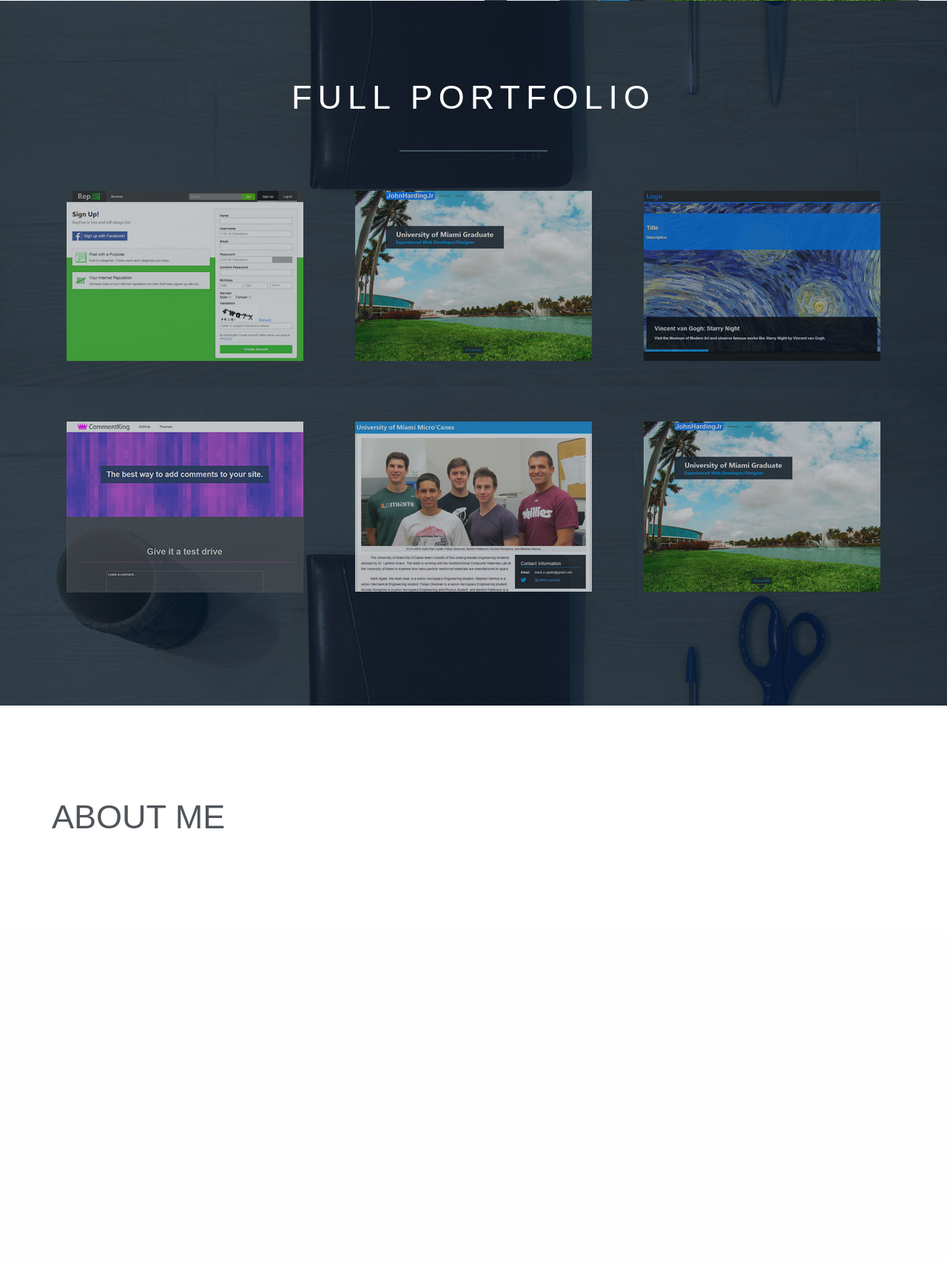
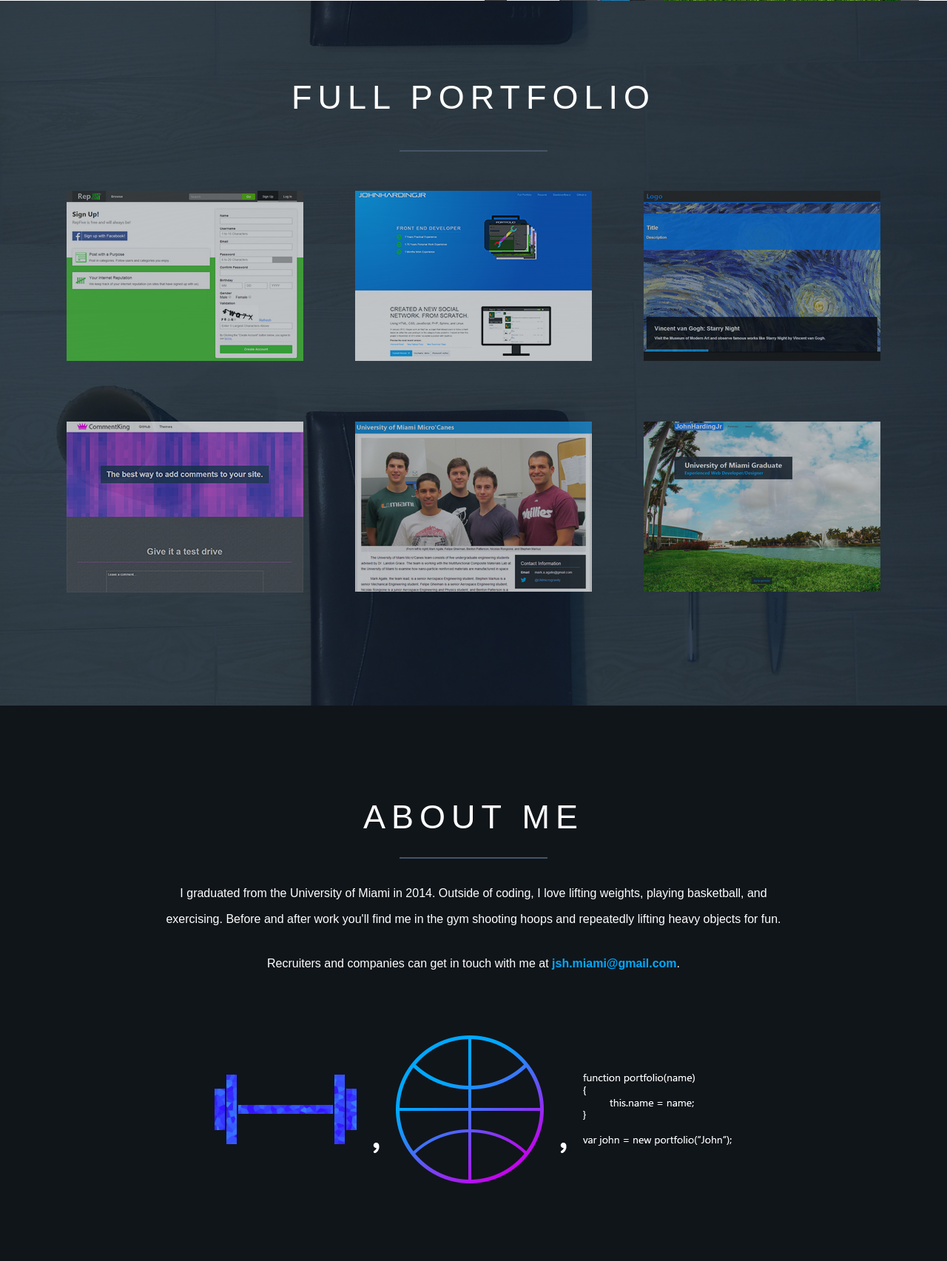
Before and after one commit to john-harding/portfolio, a PHP site: page / in a window 1280 px wide. Shown: the part 2804-4509 px from the top of the page at 74% size. Before the commit the page ends 3924 px from the top, so only its background shows below. Run offline with PHP 8.4, Linux system fonts and the light colour scheme; some libraries are stand-ins or nearby versions.

Commit message:
scroll to portfolio, about me section

```diff
--- a/John-Harding-Resume.html
+++ b/John-Harding-Resume.html
@@ -29,11 +29,11 @@
     <![endif]-->
 </HEAD>
 <BODY class="body-main body-resume" LANG="en-US" BGCOLOR="#ffffff" DIR="LTR">
-<header id="jh-top">
+<header id="jh-top" class="jh-top-dark">
 	<a href="./"><img class="logo-light" src="images/logo-white.png" alt="John Harding Jr's Portfolio"><img class="logo-dark" src="images/logo-blue.png" alt="John Harding Jr's Portfolio"></a>
 	<nav>
 		<ul>
-			<li><a href="./">Full Portfolio</a></li>
+			<li><a href="./#section-3">Full Portfolio</a></li>
 			<li><a href="John-Harding-Resume.html">Resum&#233;</a>
 				<ul class="sub-resume">
 					<li><a href="John-Harding-Resume.html">HTML</a></li>
--- a/css/style.css
+++ b/css/style.css
@@ -9,6 +9,9 @@ body {
 body.body-main {
   margin: 0;
   padding: 0;
+}
+body.body-main i {
+  font-family: FontAwesome!important;
 }
 body.body-main.body-resume header {
   background: #000;
@@ -66,6 +69,12 @@ body.body-main header.jh-top-dark a .logo-dark {
 }
 body.body-main header.jh-top-dark a .logo-light {
   display: none;
+}
+body.body-main header.jh-top-dark .sub-resume {
+  padding: 40px 0 0 !important;
+}
+body.body-main header.jh-top-dark .sub-resume:before {
+  top: 10px !important;
 }
 body.body-main header nav {
   float: right;
@@ -160,6 +169,31 @@ body.body-main .jh-section.section-no-padding-bottom {
 body.body-main .jh-section.section-hidden .container {
   opacity: 0;
   filter: alpha(opacity=0);
+}
+body.body-main .jh-section.jh-section-dark {
+  color: #FFF;
+  background: #10151A;
+}
+body.body-main .jh-section.jh-section-dark h1 {
+  margin-bottom: 0;
+  color: #FFF;
+  text-align: center;
+  letter-spacing: 8px;
+}
+body.body-main .jh-section.jh-section-dark hr {
+  margin: 28px auto 29px;
+  width: 200px;
+  border-color: #456;
+  border-width: 2px 0 0;
+}
+body.body-main .jh-section.jh-section-dark p {
+  margin: 0 auto 25px;
+  line-height: 35px;
+  max-width: 850px;
+  text-align: center;
+}
+body.body-main .jh-section.jh-section-dark img {
+  padding: 55px 0 0;
 }
 body.body-main .jh-section#section-0 .container .p-new-repfive {
   margin: 0 0 22px;
@@ -392,12 +426,18 @@ body.body-main .jh-section.highlight-section .container .row div:first-child > d
 body.body-main .jh-section.highlight-section .container .row div#highlight-images-outer {
   margin-top: 40px;
 }
-body.body-main .jh-section.highlight-section .container .row div#highlight-images-outer img {
+body.body-main .jh-section.highlight-section .container .row div#highlight-images-outer #highlight-images img {
   position: absolute;
   top: 0;
   left: 0;
   opacity: 0;
   filter: alpha(opacity=0);
+}
+body.body-main .jh-section.highlight-section .container .row div#highlight-images-outer #highlight-images img.down-btn {
+  transition: all .3s;
+}
+body.body-main .jh-section.highlight-section .container .row div#highlight-images-outer #highlight-images:hover .down-btn {
+  top: 345px !important;
 }
 body.body-main .link-external {
   display: inline-block;
--- a/index.php
+++ b/index.php
@@ -26,7 +26,7 @@
 	<a href="./"><img class="logo-light" src="images/logo-white.png" alt="John Harding Jr's Portfolio"><img class="logo-dark" src="images/logo-blue.png" alt="John Harding Jr's Portfolio"></a>
 	<nav>
 		<ul>
-			<li><a href="#">Full Portfolio</a></li>
+			<li><a href="#" id="full-portfolio-link" class="test">Full Portfolio</a></li>
 			<li><a href="John-Harding-Resume.html">Resum&#233;</a>
 				<ul class="sub-resume">
 					<li><a href="John-Harding-Resume.html">HTML</a></li>
@@ -51,8 +51,9 @@
 				</div>
 			</div>
 			<div class="col-lg-6" id="highlight-images-outer">
-				<a href="#" id="highlight-images">
-					<img src="images/tool2.png" class="tool-image" alt="Key Words">
+				<a href="#" id="highlight-images" class="test">
+					<img src="images/down-arrow.png" class="down-btn">
+					<img src="images/tool2.png" class="tool-image" alt="Portfolio">
 					<img src="images/highlight-screenshots/repfive.png" alt="Repfive Preview">
 					<img src="images/highlight-screenshots/project3.png" alt="Project3 Preview">
 					<img src="images/highlight-screenshots/portfolio.png" alt="Old Portfolio Preview">
@@ -75,7 +76,7 @@
 				</p>
 				<p class="p-new-repfive">
 					<span>Preview the most recent version:</span><br />
-					<a href=""><strong>Improved Feed</strong></a><a href=""><strong>New Signup Page</strong></a><a href=""><strong>New Developer Page</strong></a>
+					<a href="repfive_index.php"><strong>Improved Feed</strong></a><a href="signup.php"><strong>New Signup Page</strong></a><a href="developer.php"><strong>New Developer Page</strong></a>
 				</p>
 				<p class="no-margin">
 					<a class="btn-blue" href="http://www.repfive.com/login.php" target="_blank"><strong>Current Version <span class="link-external-blue external-white"></span></strong></a>
@@ -101,11 +102,11 @@
 				<h1>Short Lived Side Projects</h1>
 				<h2>Unfinished projects, but I like to think they look nice.</h2>
 				<p>
-					<a href="#">CommentKing</a> was started when I began applying for jobs in late 2014.  I took a job with Qualtrics one to two weeks after
+					<a href="comment/">CommentKing</a> was started when I began applying for jobs in late 2014.  I took a job with Qualtrics one to two weeks after
 					starting, so it was sidelined. (Late Oct to Early November of 2014)
 				</p>
 				<p>
-					<a href="#">Embark</a> was created in response to a friends idea that has since been put on hold.  I spent one night
+					<a href="project4.php">Embark</a> was created in response to a friends idea that has since been put on hold.  I spent one night
 					(granted, it was the whole night) on the project. (May 2014)
 				</p>
 			</div>
@@ -149,7 +150,7 @@
 		</div>
 		<div class="row portfolio-images">
 			<div class="col-lg-4">
-				<a class="outer-portfolio-image" href="">
+				<a class="outer-portfolio-image" href="repfive_index.php">
 					<span>RepFive</span>
 					<img src="images/highlight-screenshots/repfive.png" alt="Repfive Preview">
 				</a>
@@ -157,29 +158,29 @@
 			<div class="col-lg-4">
 				<a class="outer-portfolio-image" href="">
 					<span>This Portfolio</span>
-					<img src="images/highlight-screenshots/portfolio.png" alt="Old Portfolio Preview">
+					<img src="images/highlight-screenshots/new-portfolio.png" alt="Old Portfolio Preview">
 				</a>
 			</div>
 			<div class="col-lg-4">
-				<a class="outer-portfolio-image" href="">
-					<span>Project 3</span>
+				<a class="outer-portfolio-image" href="project4.php">
+					<span>Embark</span>
 					<img src="images/highlight-screenshots/project3.png" alt="Project3 Preview">
 				</a>
 			</div>
 			<div class="col-lg-4">
-				<a class="outer-portfolio-image" href="">
+				<a class="outer-portfolio-image" href="comment/">
 					<span>CommentKing</span>
 					<img src="images/highlight-screenshots/ck_comment.png" alt="Ck Comments Preview">
 				</a>
 			</div>
 			<div class="col-lg-4">
-				<a class="outer-portfolio-image" href="">
+				<a class="outer-portfolio-image" href="micro.php">
 					<span>UMiami Micro'Canes</span>
 					<img src="images/highlight-screenshots/portfolio_micro.png" alt="Umiami Micro'Canes">
 				</a>
 			</div>
 			<div class="col-lg-4">
-				<a class="outer-portfolio-image" href="">
+				<a class="outer-portfolio-image" href="http://www.servehappy.com" target="_blank">
 					<span>Old Portfolio</span>
 					<img src="images/highlight-screenshots/portfolio.png" alt="Old Portfolio Preview">
 				</a>
@@ -187,13 +188,18 @@
 		</div>
 	</div>
 </section>
-<section class="jh-section section-extra-padding" id="section-4">
+<section class="jh-section section-extra-padding jh-section-dark" id="section-4">
 	<div class="container" id="section-4-show">
 		<div class="row">
-			<div class="col-lg-6">
+			<div class="col-lg-12">
 			<h1>About Me</h1>
+			<hr>
+			<p>I graduated from the University of Miami in 2014.  Outside of coding, I love lifting weights, playing basketball, and exercising.
+			Before and after work you'll find me in the gym shooting hoops and repeatedly lifting heavy objects for fun.</p>
+			<p>Recruiters and companies can get in touch with me at <a href="mailto:jsh.miami@gmail.com">jsh.miami@gmail.com</a>.</p>
 			</div>
-			<div class="col-lg-6">
+			<div class="col-lg-12">
+				<img src="images/activities.png" alt="Old Portfolio Preview">
 			</div>
 		</div>
 	</div>
--- a/js/scripts.js
+++ b/js/scripts.js
@@ -4,12 +4,14 @@
 	// array of all sections that will pop up and gain opacity on scroll by
 	// format : [section ID, is it currently visible?, marginTop to start at when popping up,should this pop up?,increase opacity amount for every iteration]
 	var sectionList = [["section-0",false,120,true,.02],["section-1",false,200,false,.015],["section-2",false,300,true,1]];
+	var sectionEnabled = true;
 
 	window.onscroll = function () {
 		var returnDoc = getDocInfo();
 		var docHeight = returnDoc[0];
 		var docInnerHt = returnDoc[1];
 		var paralax = document.getElementsByClassName("paralax-bg");
+		var tempSectionVisible = true;
 
 		// get the current scroll position
 		var currentPos = document.body.scrollTop || window.pageYOffset || document.documentElement.scrollTop;
@@ -19,8 +21,11 @@
 		var jshTopBarHt = 65; // height of the header bar
 
 		// loop through each of the sections we are going to pop up ** may want to splice off sections that have already been popped up
+		if(sectionEnabled)
+		{
 			for(var i = 0;i < sectionList.length;i++)
 			{
+				tempSectionVisible = (tempSectionVisible && sectionList[i][1]) ? true : false;
 				//window.console.log(i);
 				var tempObj = document.getElementById(sectionList[i][0]);// get the element we are using to determine when to pop up
 				var tempObj2 = document.getElementById(sectionList[i][0]+"-show");  // get the element that will be popped up (it is a child of tempObj)
@@ -37,13 +42,14 @@
 					break;
 				}
 			}
+			sectionEnabled = !tempSectionVisible;
+		}
 		for(var i2=0;i2 < paralax.length;i2++)
 		{
 			var tempTop2 = paralax[i2].getBoundingClientRect().top;
 			if(tempTop2 <= (docInnerHt))
 			{
-				console.log("here");
-				paralax[i2].style.backgroundPosition = "center "+(-Math.round((docInnerHt-600-tempTop2)/1.5))+"px";
+				paralax[i2].style.backgroundPosition = "center "+(-Math.round((docInnerHt-600-tempTop2)/1.75))+"px";
 			}
 		}
 
@@ -63,10 +69,31 @@
 		}
 	};
 
+	function scrollToPortfolio()
+	{
+
+		var currentPos = document.body.scrollTop || window.pageYOffset || document.documentElement.scrollTop;
+		var portObj = document.getElementById("section-3");
+		var elemHeight = portObj.getBoundingClientRect().top;
+		var goToHeight = elemHeight + currentPos - 69; // 69 is height of top header bar
+		var increment = 100;
+
+		if((currentPos + increment) < goToHeight)
+		{
+			window.scrollTo( 0 , currentPos + increment );
+			setTimeout(function(){scrollToPortfolio();},30);
+		} else {
+			window.scrollTo( 0 , goToHeight );
+		}
+	}
+	document.getElementById("highlight-images").onclick = function(event){event.preventDefault();scrollToPortfolio();};
+	document.getElementById("full-portfolio-link").onclick = function(event){event.preventDefault();scrollToPortfolio();};
+
 	window.onload = function() {
 		var obj = document.getElementById("highlight-images");
 		var children = obj.children;
 		var elemPositions = [
+			[236,295],
 			[86,62], //[10,-13],
 			[125,125],
 			[140,140],
--- a/less/style.less
+++ b/less/style.less
@@ -8,6 +8,9 @@ html,body {
 }
 
 body.body-main {
+	i {
+		font-family:FontAwesome!important;
+	}
 	&.body-resume {
 		header {
 			background:#000;
@@ -70,6 +73,12 @@ body.body-main {
 				}
 				.logo-light {
 					display:none;
+				}
+			}
+			.sub-resume{
+				padding:40px 0 0 !important;
+				&:before {
+					top:10px !important;
 				}
 			}
 		}
@@ -170,6 +179,32 @@ body.body-main {
 			.container {
 				opacity:0;
 				filter:alpha(opacity=0);
+			}
+		}
+		&.jh-section-dark {
+			color:#FFF;
+			background:#10151A;
+
+			h1 {
+				margin-bottom:0;
+				color:#FFF;
+				text-align:center;
+				letter-spacing:8px;
+			}
+			hr {
+				margin:28px auto 29px;
+				width:200px;
+				border-color:#456;
+				border-width:2px 0 0;
+			}
+			p {
+				margin:0 auto 25px;
+				line-height:35px;
+				max-width:850px;
+				text-align:center;
+			}
+			img {
+				padding:55px 0 0;
 			}
 		}
 
@@ -420,6 +455,7 @@ body.body-main {
 					}
 					div#highlight-images-outer {
 						margin-top:40px;
+						#highlight-images {
 							img {
 								position:absolute;
 								top:0;
@@ -427,6 +463,15 @@ body.body-main {
 								opacity:0;
 								filter:alpha(opacity=0);
 								&.tool-image {
+								}
+								&.down-btn {
+									transition:all .3s;
+								}
+							}
+							&:hover {
+								.down-btn {
+									top:345px !important;
+								}
 							}
 						}
 					}
```
Also changed, not shown: images/activities.png (added), images/down-arrow.png (added), images/down-arrow2.png (added), images/highlight-screenshots/new-portfolio.png (added), 3 other files. Lines whose indentation alone changed are shown as unchanged.
